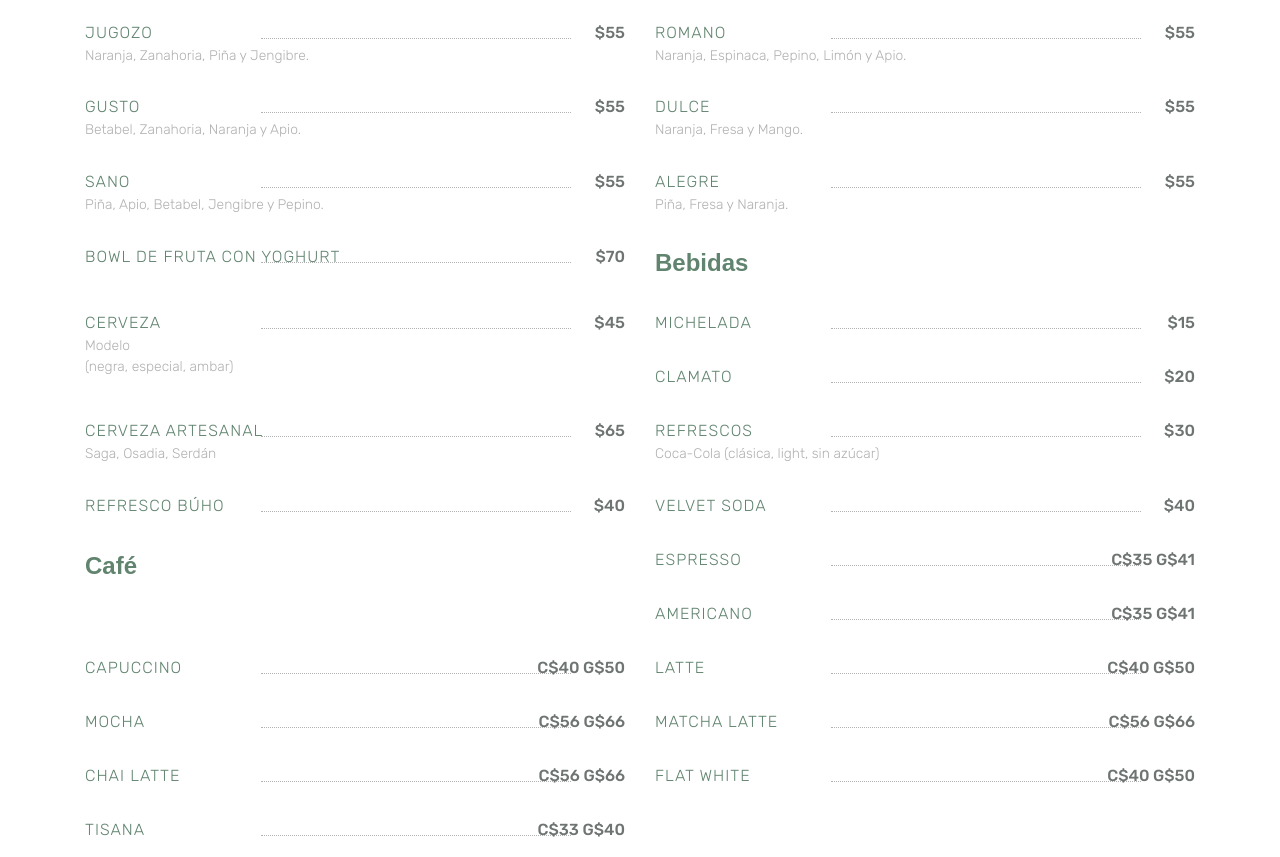
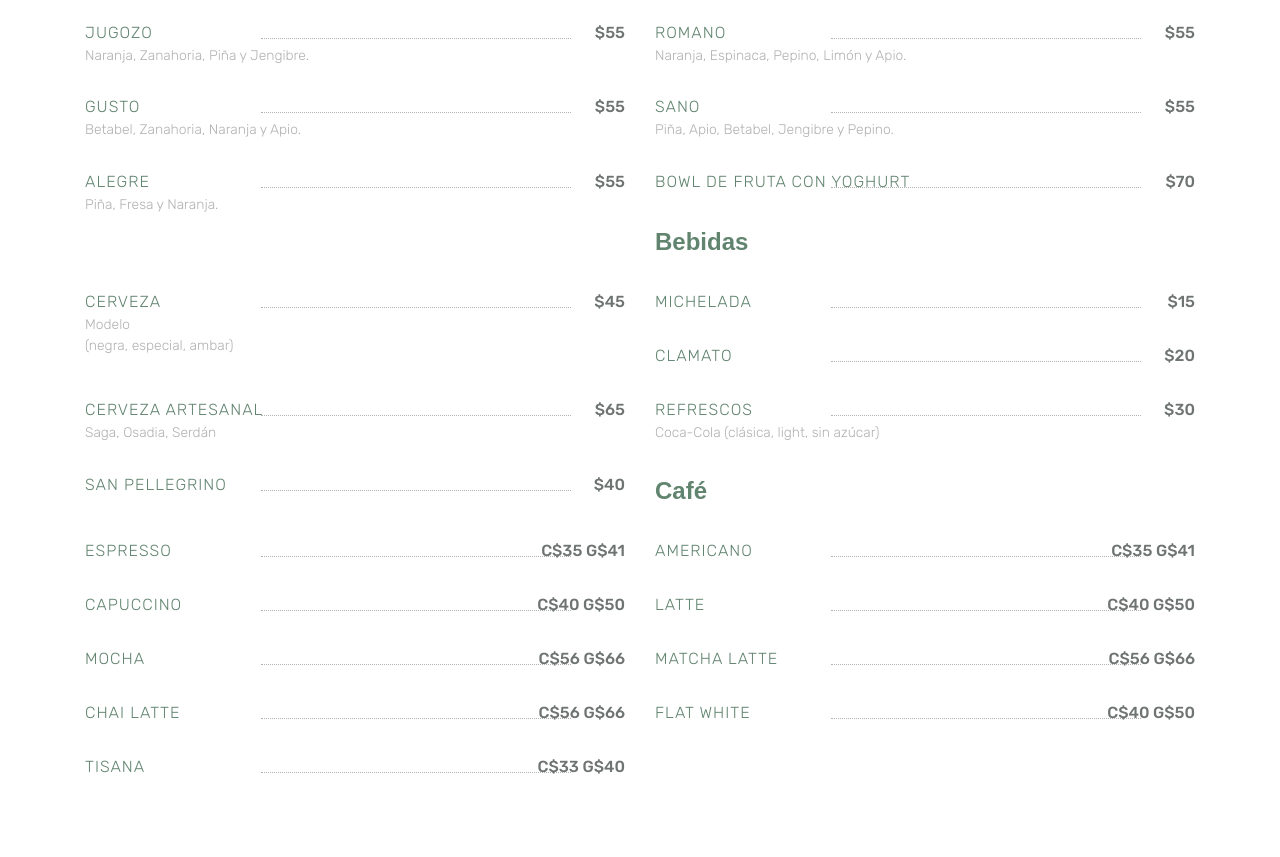
Before and after one commit to ChachizR/romaquil, a plain HTML site: page index.html in a window 1280 px wide. Shown: the part 1031-1888 px from the top of the page. After the commit the page ends 1825 px from the top, so only its background shows below. Drawn offline with nearby package versions, Linux system fonts and the light colour scheme; a script that the page names is missing; a web font is replaced by a local one.

Commit message:
Update index.html

```diff
--- a/index.html
+++ b/index.html
@@ -205,14 +205,14 @@
             <span class="menu-subtitle">Betabel, Zanahoria, Naranja y Apio.</span>
           </div>
 
-          <div class="lunch menu-restaurant">
+<!--           <div class="lunch menu-restaurant">
             <span class="clearfix">
               <a class="menu-title" href="#" data-meal-img="assets/img/restaurant/rib.jpg">Dulce</a>
               <span style="left: 166px; right: 44px;" class="menu-line"></span>
               <span class="menu-price">$55</span>
             </span>
             <span class="menu-subtitle">Naranja, Fresa y Mango.</span>
-          </div>
+          </div> -->
 
           <div class="lunch menu-restaurant">
             <span class="clearfix">
@@ -287,17 +287,25 @@
           <span class="menu-subtitle">Coca-Cola (clásica, light, sin azúcar)</span>
         </div>
 
-        <div class="dinner menu-restaurant">
+<!--         <div class="dinner menu-restaurant">
           <span class="clearfix">
             <a class="menu-title" href="#" data-meal-img="assets/img/restaurant/rib.jpg">Refresco Búho</a>
             <span style="left: 166px; right: 44px;" class="menu-line"></span>
             <span class="menu-price">$40</span>
           </span>
-        </div>
+        </div> -->
 
-        <div class="dinner menu-restaurant">
+<!--         <div class="dinner menu-restaurant">
           <span class="clearfix">
             <a class="menu-title" href="#" data-meal-img="assets/img/restaurant/rib.jpg">Velvet Soda</a>
+            <span style="left: 166px; right: 44px;" class="menu-line"></span>
+            <span class="menu-price">$40</span>
+          </span>
+        </div> -->
+
+         <div class="dinner menu-restaurant">
+          <span class="clearfix">
+            <a class="menu-title" href="#" data-meal-img="assets/img/restaurant/rib.jpg">San Pellegrino</a>
             <span style="left: 166px; right: 44px;" class="menu-line"></span>
             <span class="menu-price">$40</span>
           </span>
```
